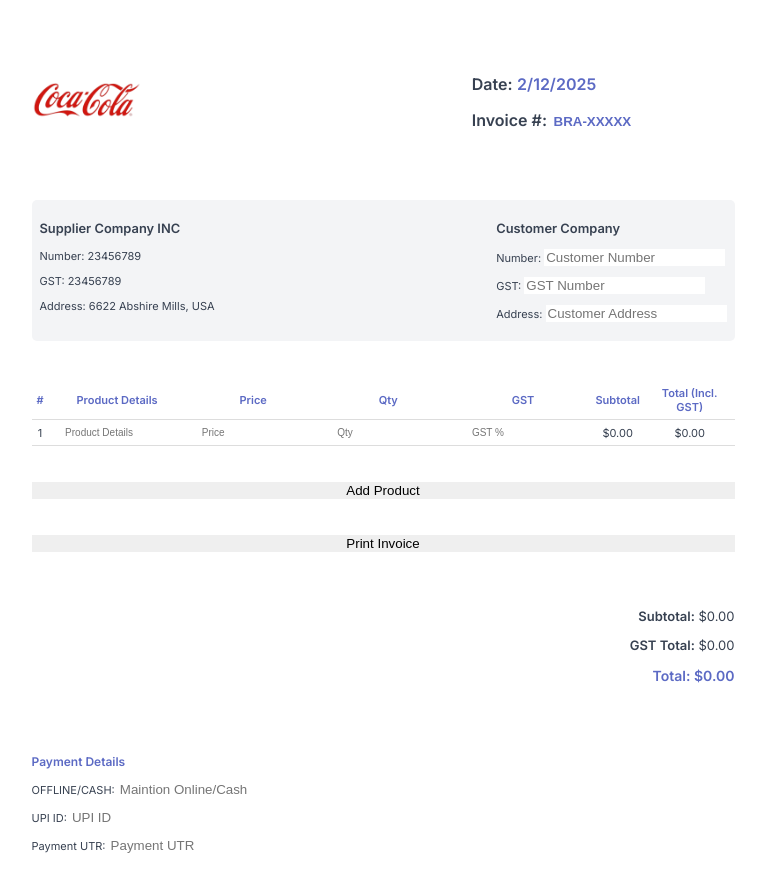
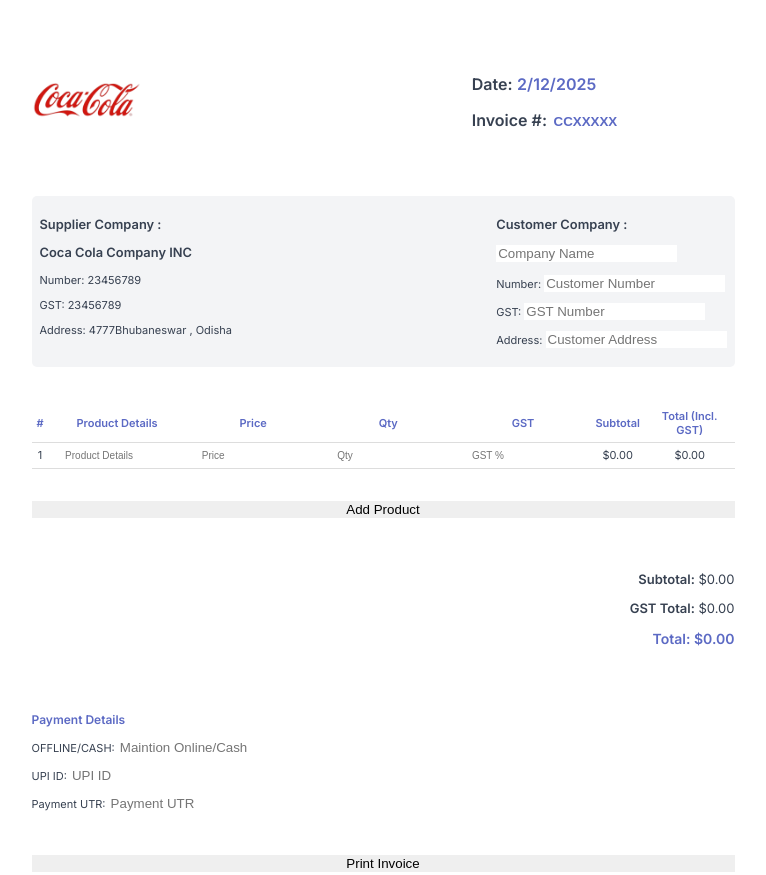
Before and after one commit to omsml/Invoice-Generator, a plain HTML site: page index.html in a window 1280 px wide. Shown: the top 875 px of the page, without its empty margins (257-1023 px from the left). Drawn offline with Linux system fonts and the light colour scheme.

Commit message:
index.html

```diff
--- a/index.html
+++ b/index.html
@@ -14,19 +14,21 @@
             </div>
             <div class="invoice-info">
               <p><strong>Date:</strong> <span id="invoice-date"></span></p>
-              <p><strong>Invoice #:</strong> <input type="text" value="BRA-XXXXX"></p>
+              <p><strong>Invoice #:</strong> <input type="text" value="CCXXXXX"></p>
             </div>
         </header>
 
         <section class="company-details">
             <div class="supplier">
-                <h3>Supplier Company INC</h3>
+                <h3>Supplier Company :</h3>
+                <h3>Coca Cola Company INC</h3>
                 <p>Number: 23456789</p>
                 <p>GST: 23456789</p>
-                <p>Address: 6622 Abshire Mills, USA</p>
+                <p>Address: 4777Bhubaneswar , Odisha</p>
             </div>
             <div class="customer">
-                <h3>Customer Company</h3>
+                <h3>Customer Company :</h3>
+                <h3><input type="text" placeholder="Company Name"></h3>
                 <p>Number: <input type="text" placeholder="Customer Number"></p>
                 <p>GST: <input type="text" placeholder="GST Number"></p>
                 <p>Address: <input type="text" placeholder="Customer Address"></p>
@@ -59,7 +61,7 @@
         </table>
 
         <button id="add-product">Add Product</button>
-        <button id="print-invoice">Print Invoice</button>
+
 
         <section class="totals">
             <p><strong>Subtotal:</strong> <span id="subtotal">$0.00</span></p>
@@ -74,6 +76,7 @@
             <p>Payment UTR: <input type="text" placeholder="Payment UTR"></p>
         </section>
 
+        <button id="print-invoice">Print Invoice</button>
 
         <section class="notes">
             <h3>Notes</h3>
@@ -82,7 +85,7 @@
 
         <section class="signature">
             <p>________________________</p>
-            <p>Authorized Signature</p>
+            <p> Authorized Signature</p>
         </section>
     </div>
 
```
